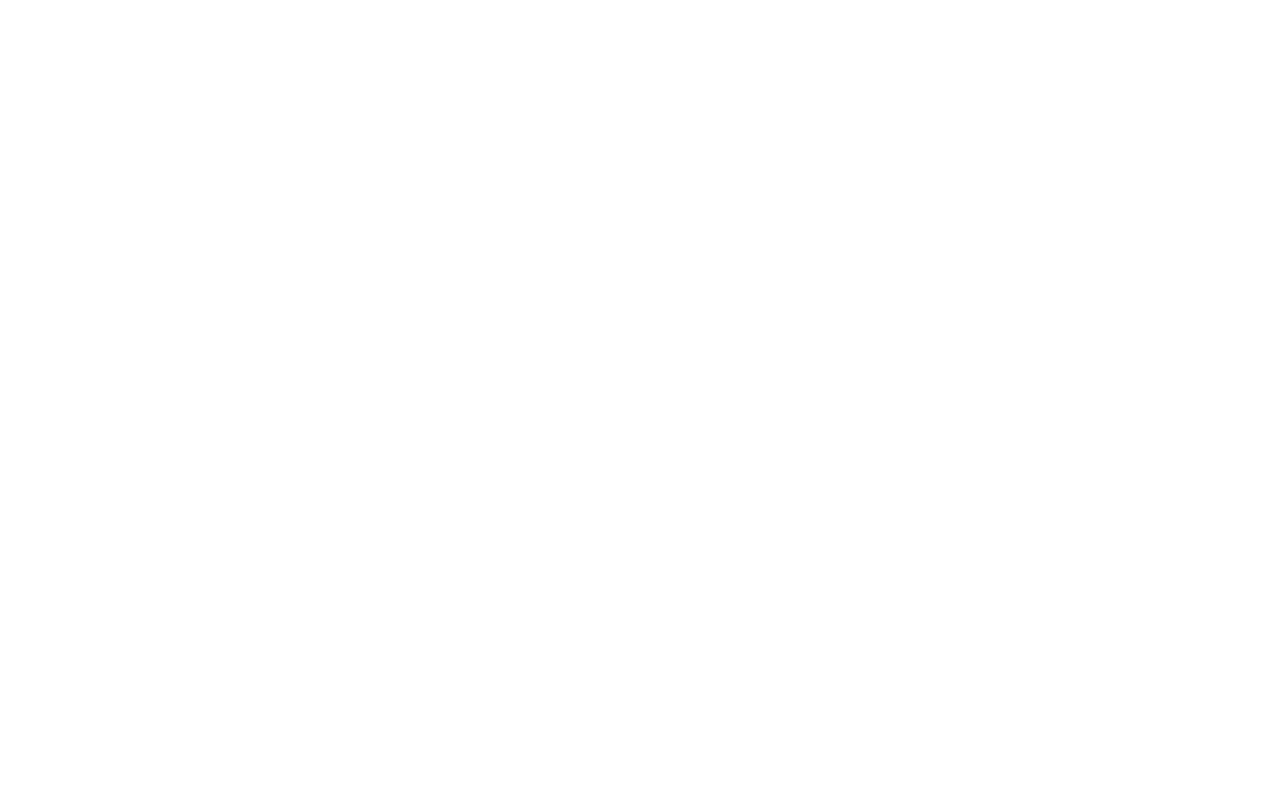
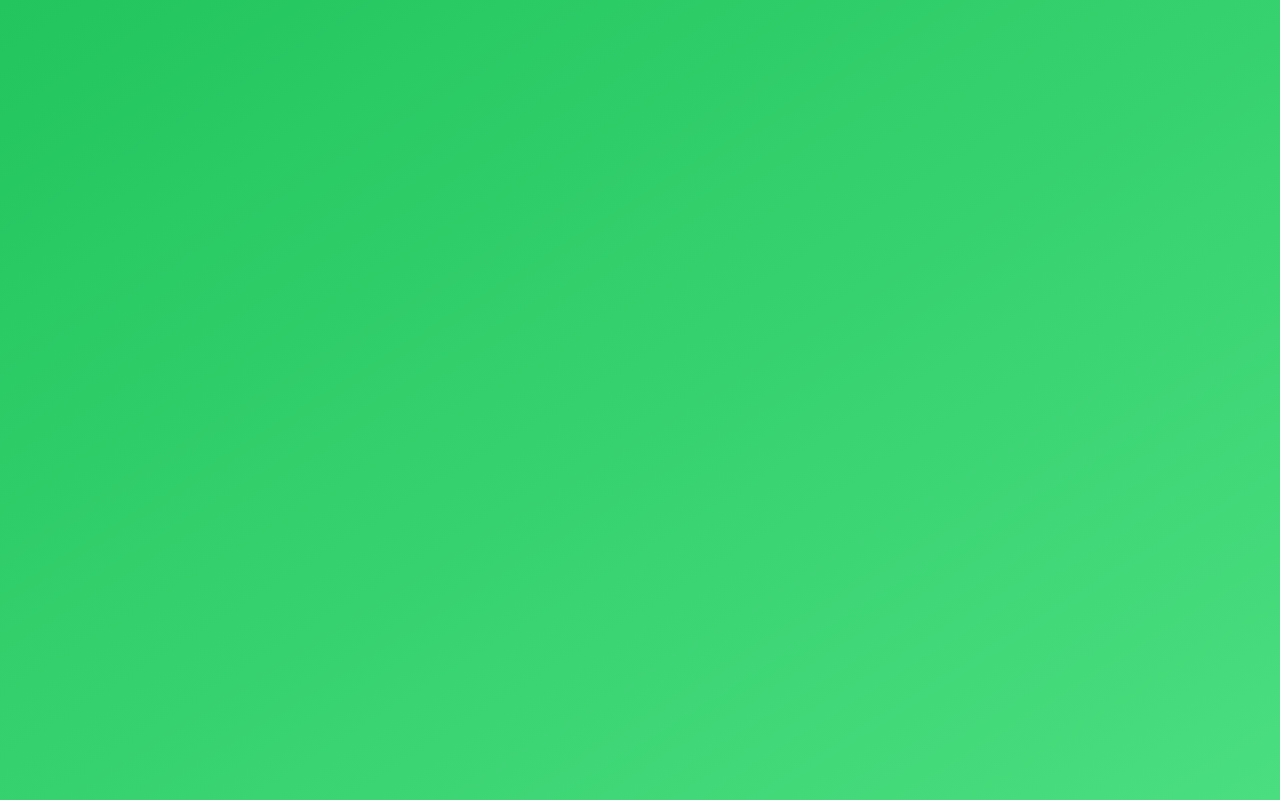
Before and after one commit to gabs712/memory-card, a React app: page / in a window 1280 px wide. Built offline with nearby package versions, Linux system fonts and the light colour scheme; the HTML template or start-up script is replaced by a standard one.

Commit message:
Add container

```diff
--- a/src/App.jsx
+++ b/src/App.jsx
@@ -1,3 +1,7 @@
+import Container from './components/Container'
+
 export default function App() {
-  return <div></div>
+  return (
+    <Container className="bg-gradient-to-br from-green-500 to-green-400"></Container>
+  )
 }
--- /dev/null
+++ b/src/components/Container.jsx
@@ -0,0 +1,7 @@
+export default function Container({ children, className = '' }) {
+  return (
+    <div className={`min-h-svh w-full ${className}`}>
+      <div className="max-w-7xl mx-auto">{children}</div>
+    </div>
+  )
+}
```
